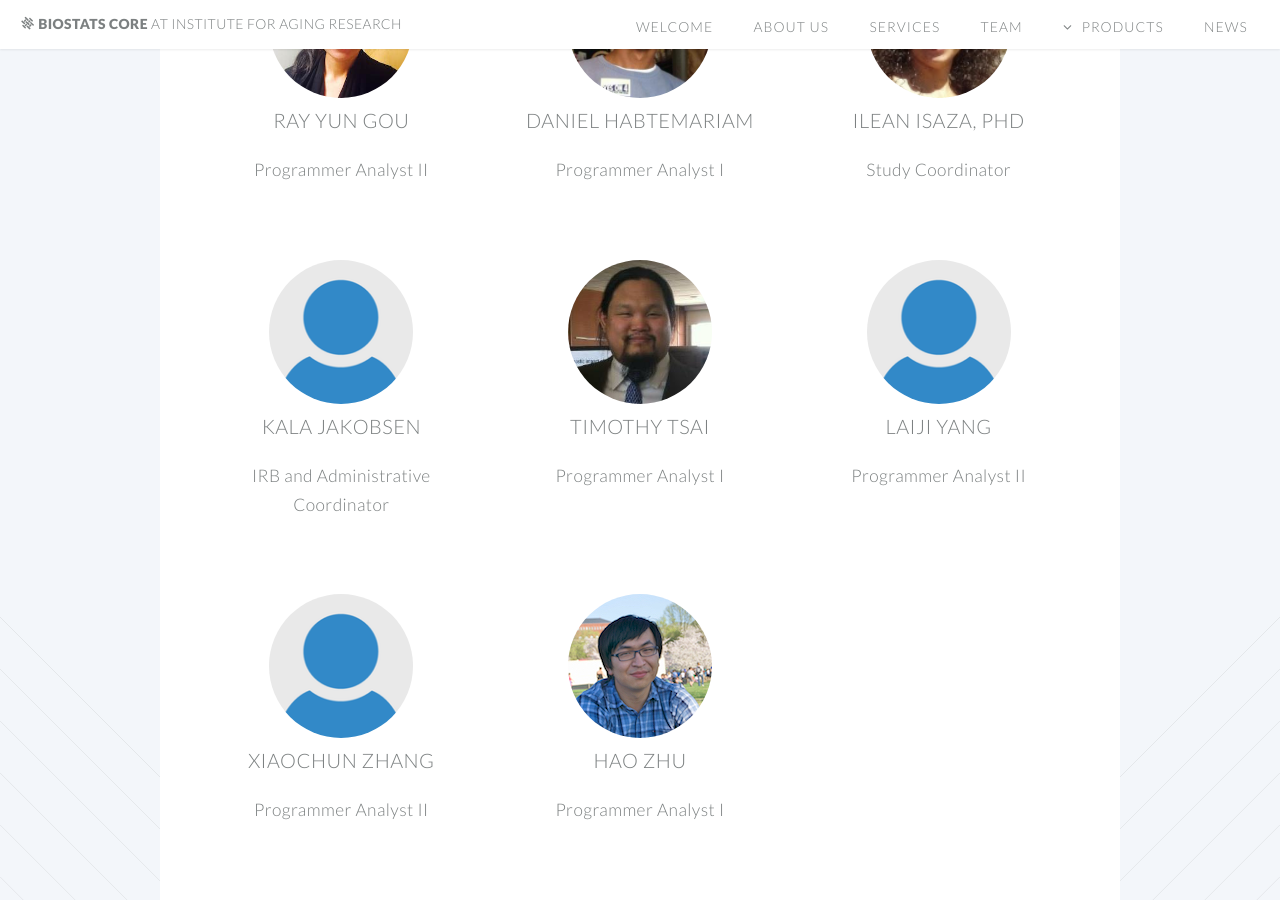
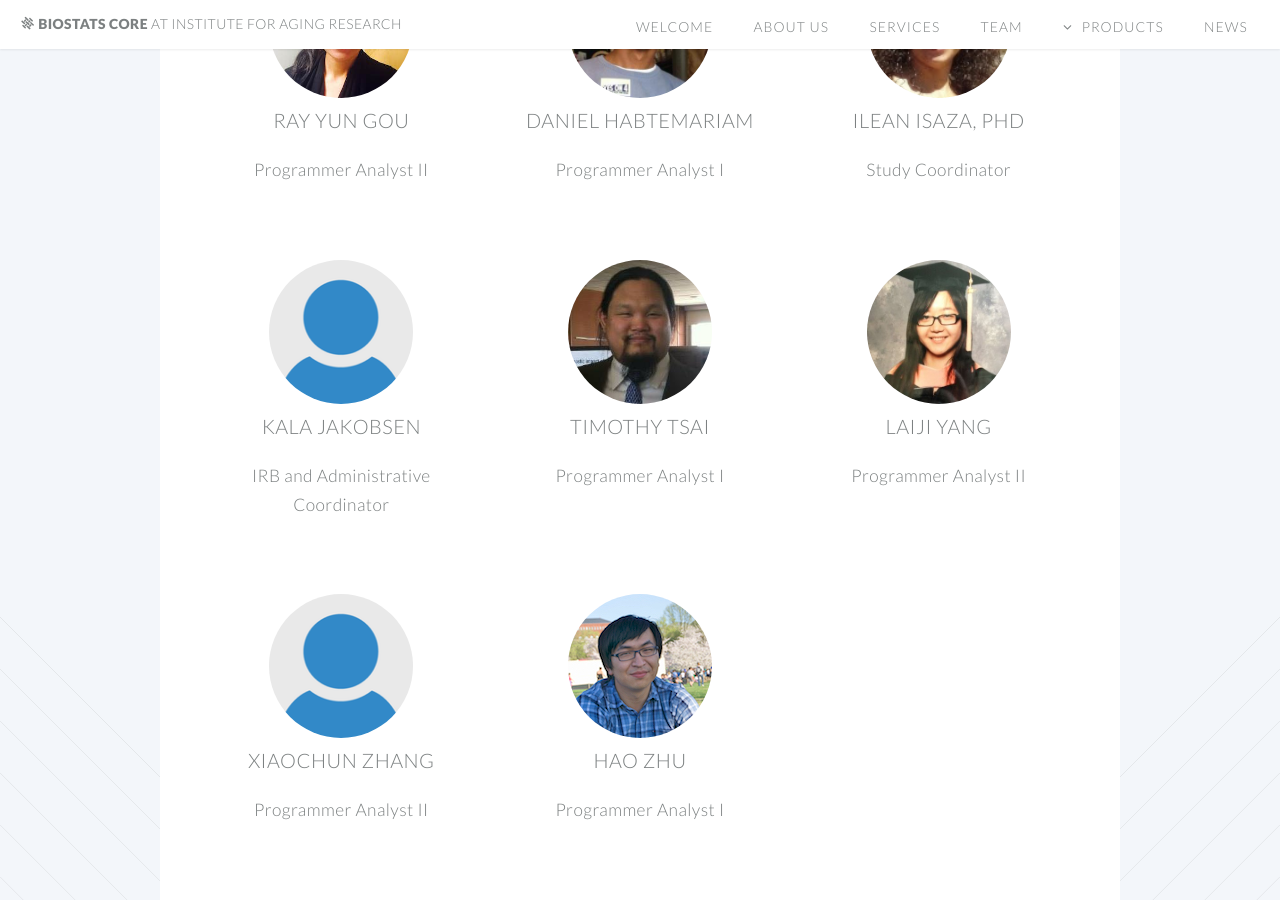
Before and after one commit to timothytsai/IFARbiostats.github.io, a Jekyll site: the page built from index.html, in a window 1280 px wide and 900 px high, scrolled down 2641 px. Built offline with Jekyll 4.4.1, drawn with Linux system fonts in a browser that asks for light colours; some web fonts are replaced.

Commit message:
add laiji's photo

```diff
--- a/index.html
+++ b/index.html
@@ -139,7 +139,7 @@ layout: landing-page
 									<p>Programmer Analyst I</p>
 							</div>
 							<div class="4u">
-									<img src="images/people/na.png" class="img-circle" width="144" height="144"/>
+									<img src="images/people/Laiji.jpg" class="img-circle" width="144" height="144"/>
 									<header>
 										<h3>Laiji Yang</h3>
 									</header>
```
Also changed, not shown: images/people/Laiji.jpg (added).
